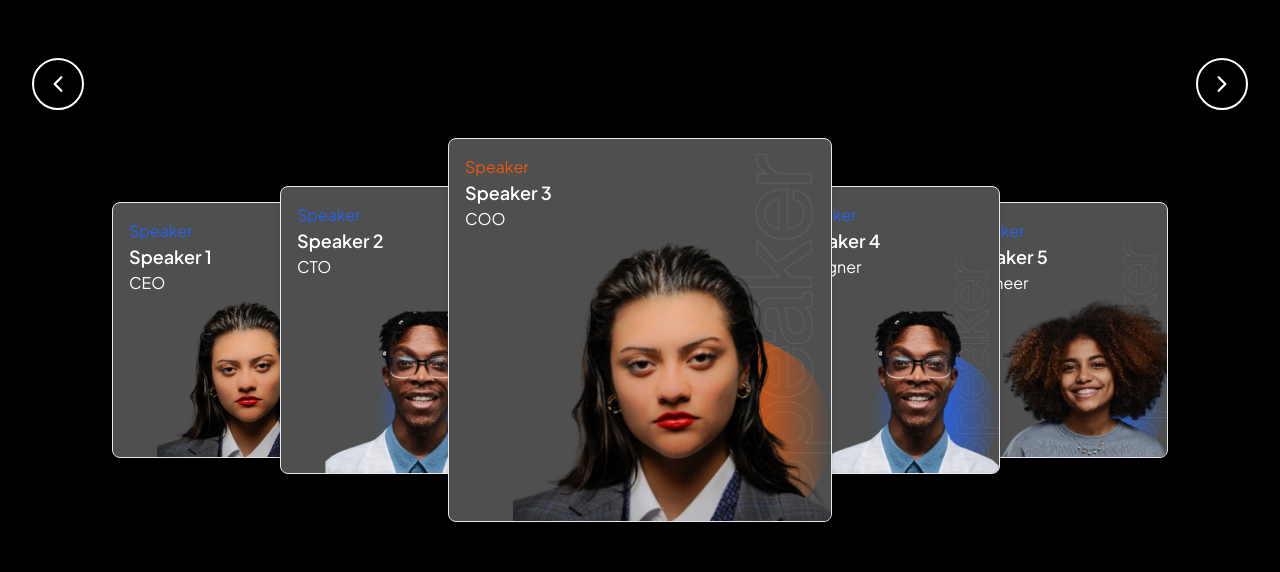
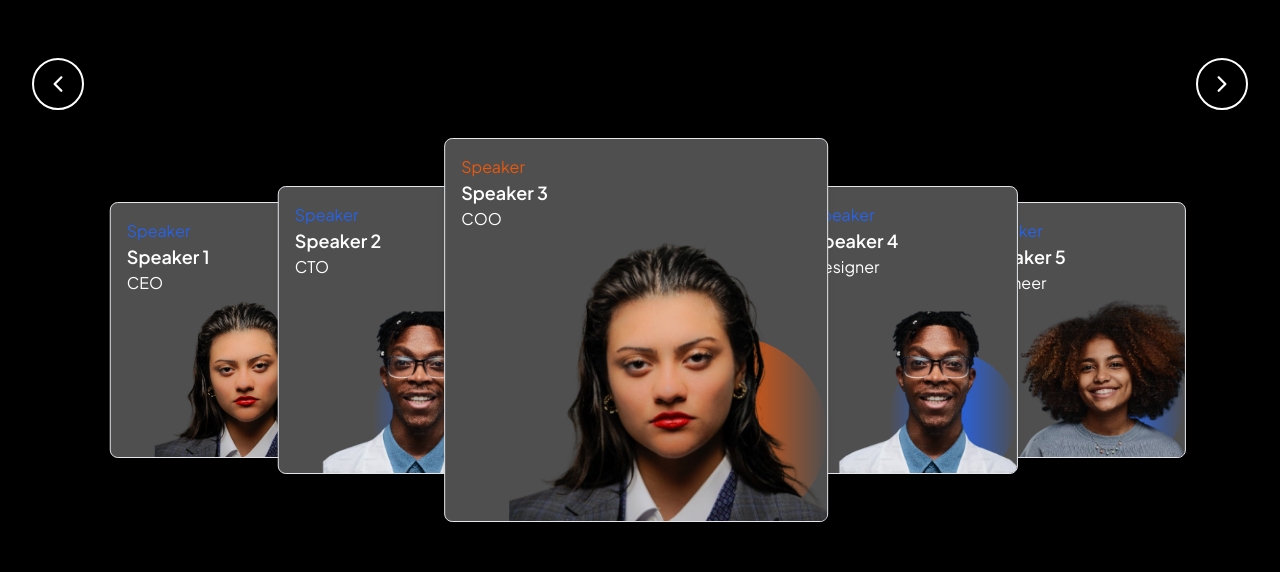
Before and after one commit to TxEAfrica/TxE-FE, a React (Create React App) app: page / in a window 1280 px wide. Shown: the part 2820-3392 px from the top of the page. Built offline with nearby package versions, Linux system fonts and the light colour scheme.

Commit message:
added speakers component animations

```diff
--- a/src/landingPage/sections/Speakers/SpeakerCard.jsx
+++ b/src/landingPage/sections/Speakers/SpeakerCard.jsx
@@ -1,22 +1,20 @@
-import text from '../../../assets/speakerText.png';
+import React from 'react';
 
 const SpeakerCard = ({ speaker, position, animationDirection }) => {
-  let cardHeightClass = '';
-  if (position === 2) {
-    cardHeightClass = 'h-80 w-72 lg:h-96 lg:w-96 z-20 bg-bgColor border border-bgColor';
-  } else if (position === 1 || position === 3) {
-    cardHeightClass = 'h-72 z-10 bg-bgColor border border-bgColor';
-  } else {
-    cardHeightClass = 'h-64 bg-bgColor border border-bgColor';
-  }
-  let animationClass = '';
-  if (animationDirection === 'left') {
-    animationClass = position === 0 ? 'animate-enter-left' : 'animate-exit-right';
-  } else if (animationDirection === 'right') {
-    animationClass = position === 4 ? 'animate-enter-right' : 'animate-exit-left';
-  }
+  const cardHeightClass =
+    position === 2
+      ? 'h-80 w-72 lg:h-96 lg:w-96 z-20 bg-bgColor border border-bgColor'
+      : position === 1 || position === 3
+      ? 'h-72 z-10 bg-bgColor border border-bgColor'
+      : 'h-64 bg-bgColor border border-bgColor';
+
+  const transformValue = animationDirection === 'left' ? '-1%' : '8%';
+
   return (
-    <div className={`relative overflow-hidden w-56 p-4 rounded-lg shadow-md ${cardHeightClass} flex ${animationClass}`}>
+    <div
+      className={`relative overflow-hidden w-56 p-4 rounded-lg shadow-md ${cardHeightClass} flex transition-transform`}
+      style={{ transform: `translateX(${transformValue})` }}
+    >
       <div className={` ${position === 2 ? 'text-white' : 'text-white'} h-full`}>
         <div className={`relative ${position === 2 ? 'text-orange-600' : 'text-blue-600'}`}>
           Speaker
@@ -24,16 +22,10 @@ const SpeakerCard = ({ speaker, position, animationDirection }) => {
         <h2 className="text-lg font-semibold">{speaker.name}</h2>
         <p>{speaker.position}</p>
       </div>
-      <div className={`absolute right-0 ${position === 2 ? '-bottom-2 w-48 h-48':'-bottom-2 w-32 h-32'}`}>
-        <div className={`absolute inset-0 bg-gradient-to-l from-transparent  ${position === 2 ? 'via-orange-600':'via-blue-600'} to-transparent rounded-full`} />
+      <div className={`absolute right-0 ${position === 2 ? '-bottom-2 w-48 h-48' : '-bottom-2 w-32 h-32'}`}>
+        <div className={`absolute inset-0 bg-gradient-to-l from-transparent  ${position === 2 ? 'via-orange-600' : 'via-blue-600'} to-transparent rounded-full`} />
       </div>
-      <img src={text} alt='' className="absolute bottom-0 right-0 w-1/4" />
-      <img
-        src={speaker.imageURL}
-        alt={speaker.name}
-        loading='lazy'
-        className={`${position === 2 ? 'w-5/6' : 'w-4/5'} absolute bottom-0 right-0`}
-      />
+      <img src={speaker.imageURL} alt={speaker.name} loading="lazy" className={`${position === 2 ? 'w-5/6' : 'w-4/5'} absolute bottom-0 right-0`} />
     </div>
   );
 };
--- a/src/landingPage/sections/Speakers/Speakers.jsx
+++ b/src/landingPage/sections/Speakers/Speakers.jsx
@@ -1,9 +1,9 @@
-import { useState } from 'react';
+import React, { useState } from 'react';
 import { IoIosArrowBack, IoIosArrowForward } from 'react-icons/io';
 import SpeakerCard from './SpeakerCard';
-import image from '../../../assets/speakerImg.png'
-import image2 from '../../../assets/speakerImg2.png'
-import image3 from '../../../assets/speakerImg3.png'
+import image from '../../../assets/speakerImg.png';
+import image2 from '../../../assets/speakerImg2.png';
+import image3 from '../../../assets/speakerImg3.png';
 
 const Speakers = () => {
   const initialSpeakers = [
@@ -28,7 +28,6 @@ const Speakers = () => {
     setDisplaySpeakers(newDisplaySpeakers);
   };
 
-
   return (
     <div className="px-8 mt-10 relative flex items-center bg-black justify-center">
       <button
@@ -43,7 +42,7 @@ const Speakers = () => {
             key={speaker.name}
             speaker={speaker}
             position={index}
-            currentIndex={2}
+            animationDirection={index === 3 ? 'current' : index < 3 ? 'left' : 'right'}
           />
         ))}
       </div>
```
Also changed, not shown: 1 other file (tests, documents, lock files or other folders).
